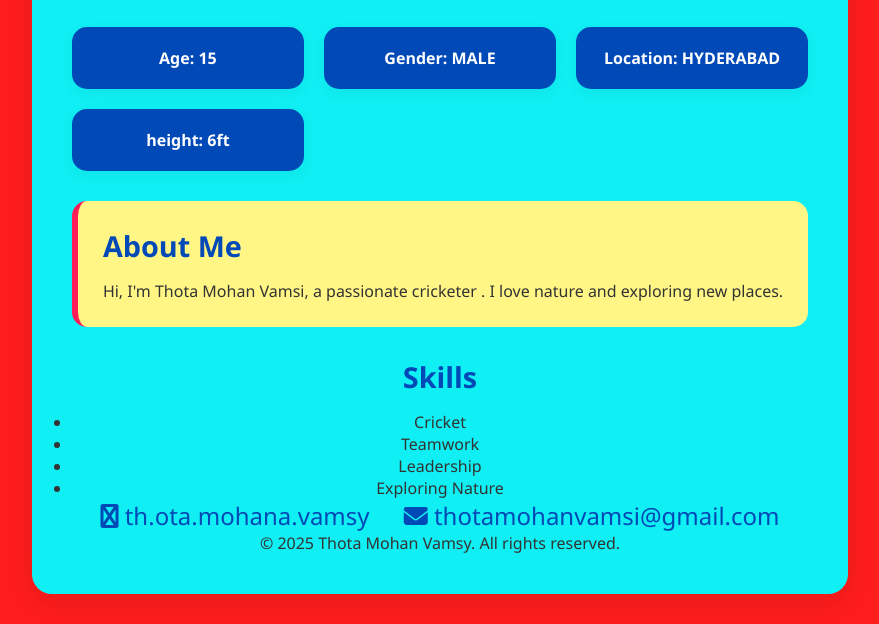
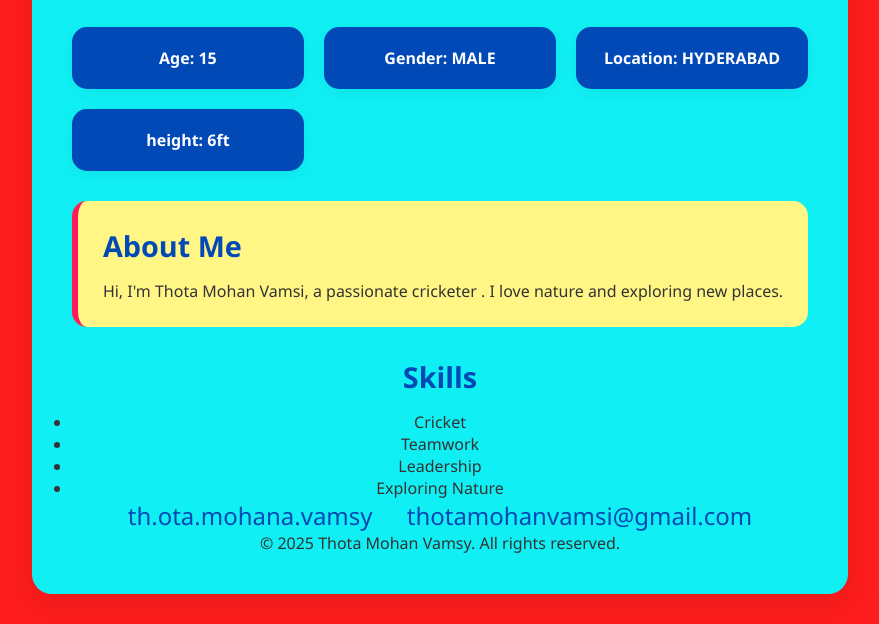
Before and after one commit to srikarthik-1/VAMSYY, a plain HTML site: page index.html in a window 1280 px wide. Shown: the part 176-800 px from the top of the page, without its empty margins (200-1079 px from the left). Drawn offline with Linux system fonts and the light colour scheme.

```diff
--- a/index.html
+++ b/index.html
@@ -4,8 +4,7 @@
     <meta charset="UTF-8">
     <meta name="viewport" content="width=device-width, initial-scale=1.0">
     <title>My Profile</title>
-    <link rel="stylesheet" href="./colour.css">
-    <link rel="stylesheet" href="https://cdnjs.cloudflare.com/ajax/libs/font-awesome/6.4.0/css/all.min.css">
+    <link rel="stylesheet" href="COLOUR.CSS">
 </head>
 <body>
     <div class="profile-container">
```
